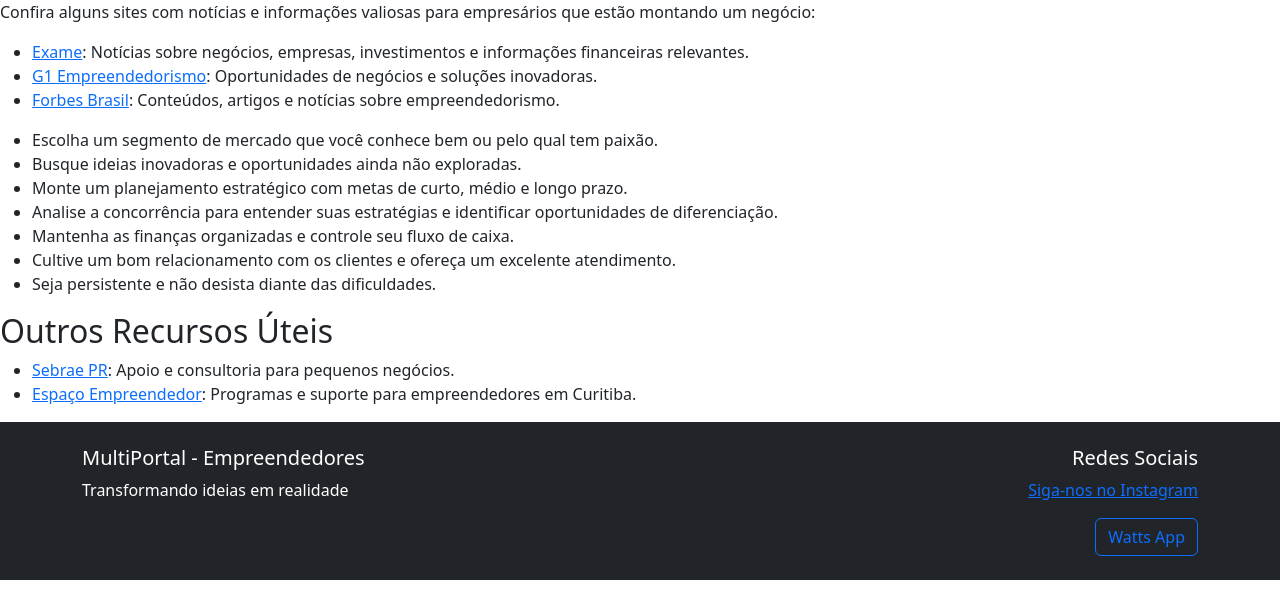
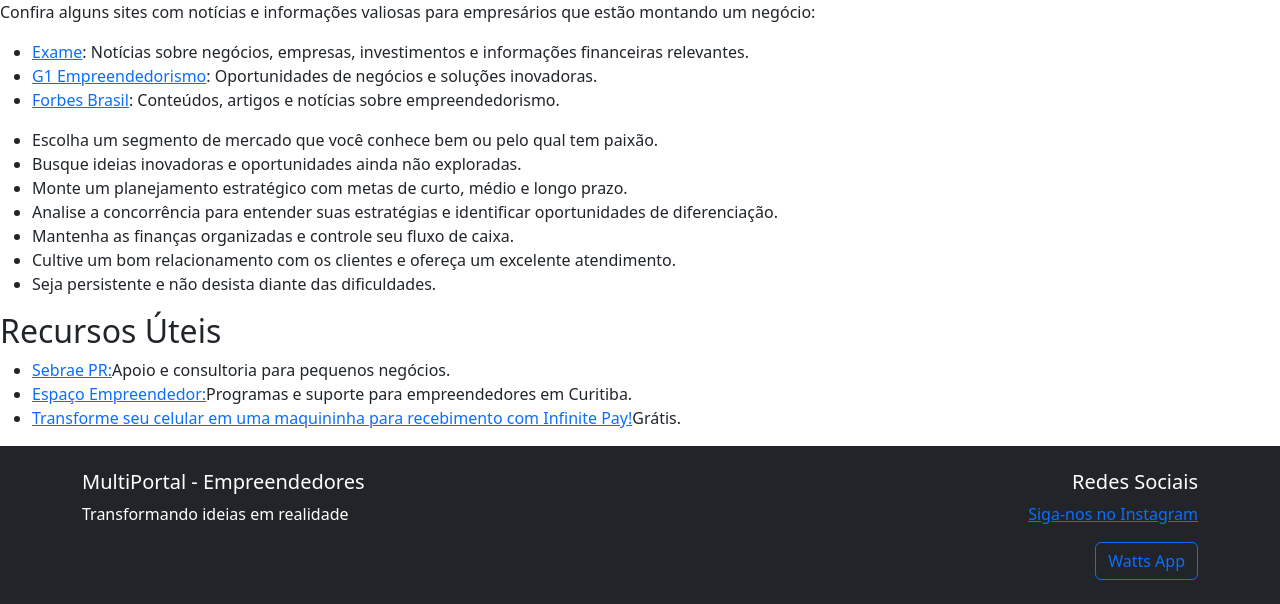
Before and after one commit to Db3center/Db3site, a Python web app: template templates/empreendendores.html in a window 1280 px wide. Shown: the part 696-1300 px from the top of the page. Before the commit the page ends 1276 px from the top, so only its background shows below. Run offline with Jinja, Linux system fonts and the light colour scheme; the template is opened without the code that fills it, so the values that code supplies are empty.

Commit message:
Update empreendendores.html

```diff
--- a/templates/empreendendores.html
+++ b/templates/empreendendores.html
@@ -58,10 +58,11 @@
         <li>Cultive um bom relacionamento com os clientes e ofereça um excelente atendimento.</li>
         <li>Seja persistente e não desista diante das dificuldades.</li>
     </ul>
-    <h2>Outros Recursos Úteis</h2>
+    <h2>Recursos Úteis</h2>
     <ul>
-        <li><a href="https://sebraepr.com.br/" target="_blank">Sebrae PR</a>: Apoio e consultoria para pequenos negócios.</li>
-        <li><a href="https://agenciacuritiba.com.br/programas/curitiba-empreendedora/espaco-empreendedor/" target="_blank">Espaço Empreendedor</a>: Programas e suporte para empreendedores em Curitiba.</li>
+        <li><a href="https://sebraepr.com.br/" target="_blank">Sebrae PR:</a>Apoio e consultoria para pequenos negócios.</li>
+        <li><a href="https://agenciacuritiba.com.br/programas/curitiba-empreendedora/espaco-empreendedor/" target="_blank">Espaço Empreendedor:</a>Programas e suporte para empreendedores em Curitiba.</li>
+        <li><a href="http://buy.infinitepay.io/smart?rid=cleverson-gasparini"  target="_blank" >Transforme seu celular em uma maquininha para recebimento com Infinite Pay!</a>Grátis.</li>
 
     </ul>
       <footer class="bg-dark text-white py-4">
```
